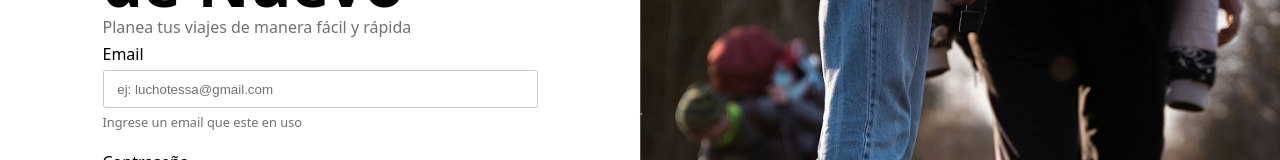
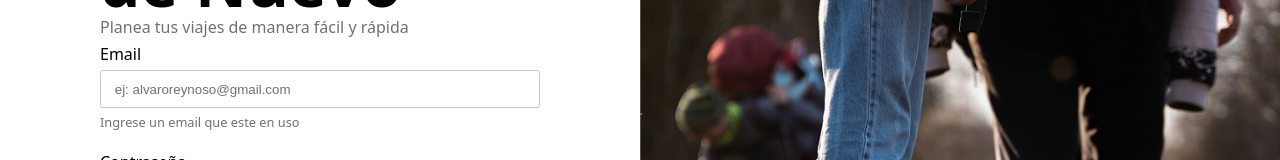
Before and after one commit to FedericoLuna01/tripzy, a React (Vite) app: page /login in a window 1280 px wide. Shown: the part 303-463 px from the top of the page. Built offline with nearby package versions, Linux system fonts and the light colour scheme.

Commit message:
Added register page

```diff
--- a/src/routes/login/login.jsx
+++ b/src/routes/login/login.jsx
@@ -2,6 +2,7 @@ import "./login.css";
 import React from "react";
 import Logo from "../../components/ui/logo/logo";
 import Input from "../../components/ui/input/input";
+import { Link } from "react-router";
 
 const Login = () => {
   return (
@@ -12,18 +13,14 @@ const Login = () => {
         <p>Planea tus viajes de manera fácil y rápida</p>
         <form action="">
           <div className="input-group">
-            <label htmlFor="email" id="email">
-              Email
-            </label>
-            <Input placeholder={"ej: luchotessa@gmail.com"} id={"email"} />
+            <label htmlFor="email">Email</label>
+            <Input placeholder={"ej: alvaroreynoso@gmail.com"} id={"email"} />
             <p className="input-description">
               Ingrese un email que este en uso
             </p>
           </div>
           <div className="input-group">
-            <label htmlFor="password" id="password">
-              Contraseña
-            </label>
+            <label htmlFor="password">Contraseña</label>
             <Input placeholder={"*************"} id={"password"} />
             <div className="input-group-password">
               <p className="input-description">
@@ -40,9 +37,9 @@ const Login = () => {
           </button>
           <p className="p-description">
             No tenés una cuenta?{" "}
-            <a className="a-a" href="">
+            <Link className="a-a" to="/register">
               Registrarse
-            </a>
+            </Link>
           </p>
         </form>
       </div>
--- a/src/routes/register/register.css
+++ b/src/routes/register/register.css
@@ -0,0 +1,59 @@
+@import url("../../variables.css");
+
+.container-register {
+  display: grid;
+  grid-template-columns: 1fr 1fr;
+}
+
+.container-form {
+  display: flex;
+  margin: 0 auto;
+  max-width: 480px;
+  flex-direction: column;
+  justify-content: center;
+  align-items: flex-start;
+  gap: 5px;
+  padding: 20px;
+}
+
+h1 {
+  font-size: 4em;
+  line-height: 90%;
+}
+
+p {
+  color: var(--color-muted);
+}
+
+p.input-description {
+  font-size: 0.8em;
+  margin: 0;
+}
+
+.input-group {
+  display: flex;
+  flex-direction: column;
+  gap: 5px;
+  margin-bottom: 10px;
+}
+
+form {
+  display: flex;
+  flex-direction: column;
+  width: 100%;
+  gap: 10px;
+}
+
+.p-description {
+  margin: 0 auto;
+}
+
+.a-a {
+  color: var(--color-primary);
+}
+
+.img-register {
+  width: 100%;
+  height: 100vh;
+  object-fit: cover;
+}
--- a/src/routes/register/register.jsx
+++ b/src/routes/register/register.jsx
@@ -1,7 +1,55 @@
 import React from "react";
+import "./register.css";
+import Logo from "../../components/ui/logo/logo";
+import Input from "../../components/ui/input/input";
+import { Link } from "react-router";
 
 const Register = () => {
-  return <div>Register</div>;
+  return (
+    <div className="container-register">
+      <div className="container-form">
+        <Logo />
+        <h1>Crea tu cuenta</h1>
+        <p>Planea tus viajes de manera fácil y rápida</p>
+        <form action="">
+          <div className="input-group">
+            <label htmlFor="email">Email</label>
+            <Input placeholder={"ej: alvaroreynoso@gmail.com"} id={"email"} />
+            <p className="input-description">
+              Ingrese un email que este en uso
+            </p>
+          </div>
+          <div className="input-group">
+            <label htmlFor="password">Contraseña</label>
+            <Input placeholder={"*************"} id={"password"} />
+            <div className="input-group-password">
+              <p className="input-description">
+                Debe contener al menos 8 caracteres
+              </p>
+            </div>
+          </div>
+          <div className="input-group">
+            <label htmlFor="repetircontrasenia">Repetir contraseña</label>
+            <Input placeholder={"*************"} id={"repetircontrasenia"} />
+            <p className="input-description">
+              Ingrese nuevamente su contraseña
+            </p>
+          </div>
+
+          <button type="submit" className="button">
+            Registrarte
+          </button>
+          <p className="p-description">
+            ¿Ya tenés una cuenta?{" "}
+            <Link className="a-a" to="/login">
+              Iniciar sesión
+            </Link>
+          </p>
+        </form>
+      </div>
+      <img className="img-register" src="./img-register.png" alt="" />
+    </div>
+  );
 };
 
 export default Register;
```
Also changed, not shown: public/img-register.png (added).
